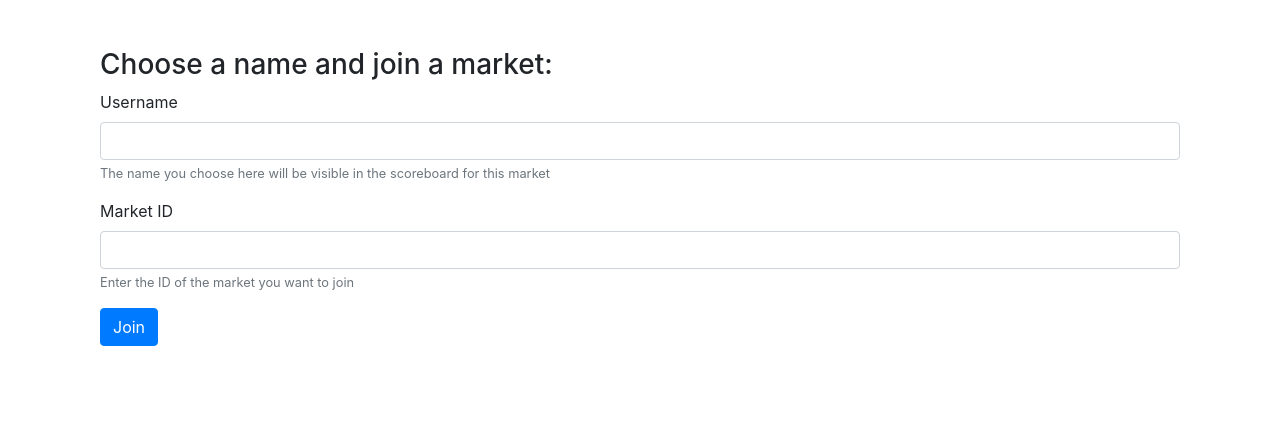
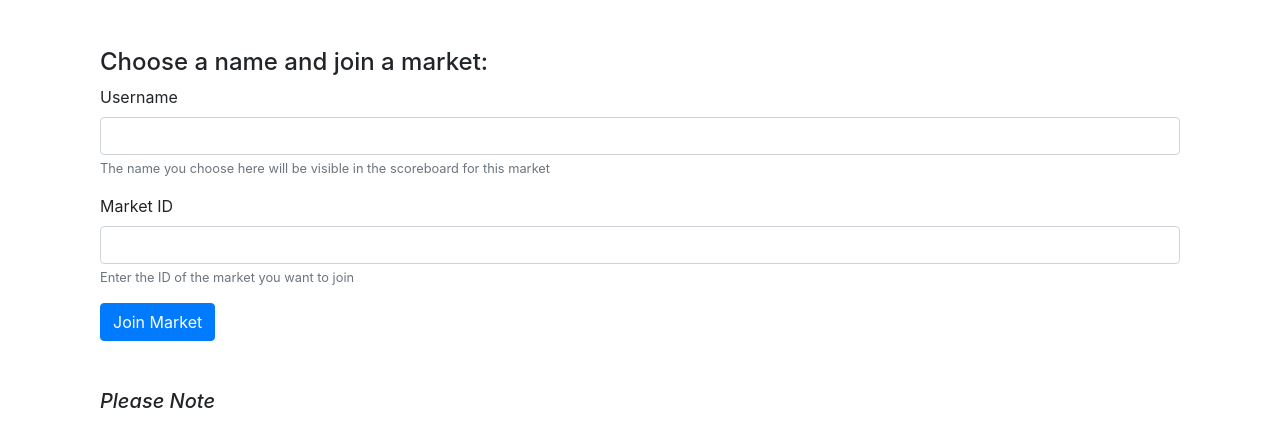
Before and after one commit to mschulzer/markedsspil, a Django app: page /join/ in a window 1280 px wide. Shown: the part 56-503 px from the top of the page. Run offline with Django 3.2, Linux system fonts and the light colour scheme; parts of the project's set-up code (start-up, migrations or seed data) failed here and were passed over; some libraries are stand-ins or nearby versions.

Commit message:
improves ui of create-view, combines play & wait into one page. Updates tests. Fixes #20.

```diff
--- a/market/forms.py
+++ b/market/forms.py
@@ -58,7 +58,7 @@ class TraderForm(forms.ModelForm):
             market = Market.objects.get(market_id = cleaned_market_id)
             if Trader.objects.filter(name=cleaned_name, market=market).exists():
                 raise forms.ValidationError(
-                    'There is already a trader with this name on the market. Please select another name')
+                    'There is already a trader with this name on the requested market. Please select another name')
         return cleaned_data
 
 
--- a/market/helpers.py
+++ b/market/helpers.py
@@ -26,7 +26,7 @@ def create_forced_trade(trader, round_num, is_new_trader):
     )
     return forced_trade
 
-def get_trades(market, round="all_rounds"):
+def filter_trades(market, round="all_rounds"):
     trades_by_market = Trade.objects.filter(trader__in=Trader.objects.filter(market=market))
     if round == "all_rounds":
         return trades_by_market
--- a/market/models.py
+++ b/market/models.py
@@ -73,3 +73,20 @@ class Trade(models.Model):
 
     def __str__(self):
         return f"{self.trader.name} ${self.unit_price} x {self.unit_amount} [{self.trader.market.market_id}][{self.round}]"
+
+"""
+class RoundStat(models.Model):
+    market = models.ForeignKey(Market, on_delete=models.CASCADE)
+    round = models.PositiveIntegerField()
+    avg_price = models.IntegerField(null=True, blank=True)
+    created_at = models.DateTimeField(auto_now_add=True, null=True)
+
+    class Meta:
+        constraints = [
+            models.UniqueConstraint(
+                fields=['market', 'round'], name='market_and_round_unique_together'),
+        ]
+
+    def __str__(self):
+        return f"{self.market.market_id}[{self.round}]"
+"""
--- a/market/templates/market/home.html
+++ b/market/templates/market/home.html
@@ -4,7 +4,8 @@
 {% block title %}Home{% endblock %}
 
 {% block content %}
-<br>
+
+<div class="container mt-5">
     <h2>Welcome to Market Simulator</h2>
         <br><br>
         <form action="{% url 'market:join' %}" method="GET">
@@ -15,4 +16,5 @@
             <input type="submit" value="Create Market" class="btn btn-secondary">
         </form>
     </form>
+</div>
 {% endblock %}
--- a/market/templates/market/join.html
+++ b/market/templates/market/join.html
@@ -6,15 +6,32 @@
 {% block content %}
 
 <div class="container mt-5" >
-	<h3>Choose a name and join a market:</h3>
+
+	<h4>Choose a name and join a market:</h4>
+
 	<form action="" method="post">{% csrf_token %}
 		{{ form|crispy }}
-		<input type="submit" value="Join" class="btn btn-primary">
+		<input type="submit" value="Join Market" class="btn btn-primary">
 	</form>
-	<br><br>
+
+	<br>
+	<br>
+
+	<h5><i>Please Note</i></h5>
 	{% if request.session.trader_id %}
-		<p>It looks like you already joined a market? <a href= "{% url 'market:play' %}">Go to your market</a></p>
-{% endif %}
+		<p>You've already joined the market
+			<b>{{ request.session.market_id }}</b>
+			with the username
+			<b>{{ request.session.username }}</b>.
+			If you use the above form, you will loose access to your data from this market... </p>
+
+		<p>Go to the market you've already joined?
+			<a href="{% url 'market:play' %}">
+				Join {{ request.session.market_id }}
+			</a>
+		</p>
+	{% endif %}
+
 </div>
 
 {% endblock %}
--- a/market/templates/market/play.html
+++ b/market/templates/market/play.html
@@ -4,7 +4,7 @@
 {% block title %}Trade{% endblock %}
 
 {% block content %}
-<div class="container mt-4">
+<div class="container mt-5">
 
 <div>
     <p>
--- a/market/urls.py
+++ b/market/urls.py
@@ -4,12 +4,12 @@ from . import views
 
 app_name = 'market'
 urlpatterns = [
+
     # Pages
     path('', views.home, name='home'),
     path('join/', views.join, name='join'),
     path('create/', views.create, name='create'),
     path('play/', views.play, name='play'),
-    path('wait/', views.wait, name='wait'),
     path('<market_id>/monitor/', views.monitor, name='monitor'),
 
     # APIs
--- a/market/views.py
+++ b/market/views.py
@@ -7,7 +7,7 @@ from random import randint
 from .models import Market, Trader, Trade
 from decimal import Decimal
 from .forms import MarketForm, TraderForm, TradeForm
-from .helpers import create_forced_trade, get_trades
+from .helpers import create_forced_trade, filter_trades
 
 @require_GET
 def home(request):
@@ -36,6 +36,8 @@ def join(request):
             new_trader.save()
 
             request.session['trader_id'] = new_trader.pk
+            request.session['username'] = form.cleaned_data['name']
+            request.session['market_id'] = form.cleaned_data['market_id']
 
             # if player joins a game in round n>0, create forced trades for round 0,1,..,n-1
             if market.round > 0:
@@ -68,7 +70,7 @@ def monitor(request, market_id):
         return render(request, 'market/monitor.html', context)
 
     if request.method == "POST":
-        real_trades = get_trades(market=market, round=market.round)
+        real_trades = filter_trades(market=market, round=market.round)
         for trade in real_trades:
             assert(trade.was_forced is False), "Forced trade in 'real trades'"
         assert(len(real_trades) > 0), "No trades in market this round. Can't calculate avg. price."
@@ -87,12 +89,13 @@ def monitor(request, market_id):
             trade.save()
 
         for trader in traders:
-            traders_number_of_real_trades_this_round = get_trades(market=market, round=market.round).filter(trader=trader).count()
+            traders_number_of_real_trades_this_round = filter_trades(market=market, round=market.round).filter(trader=trader).count()
             if traders_number_of_real_trades_this_round == 0:
                 create_forced_trade(trader=trader, round_num=market.round, is_new_trader=False)
 
-        all_trades_this_round = get_trades(market=market, round=market.round)
+        all_trades_this_round = filter_trades(market=market, round=market.round)
         assert(len(all_trades_this_round) == len(traders)), f"Number of trades in this round does not equal num traders ."
+
 
         market.round += 1
         market.save()
@@ -101,16 +104,14 @@ def monitor(request, market_id):
 
 
 def play(request):
+
     try:
         trader = Trader.objects.get(id=request.session['trader_id'])
     except:
         return redirect(reverse('market:join'))
     else:
         market = trader.market
-
-        # Check if trader by accident has already made a trade this round (he might have pressed 'go back-button' in browser after trading)
-        if Trade.objects.filter(trader=trader, round=market.round).exists():
-            return redirect(reverse('market:wait'))
+        context = {'market': trader.market, 'trader': trader}
 
         if request.method == 'POST':
             form = TradeForm(request.POST)
@@ -119,27 +120,23 @@ def play(request):
                 new_trade.trader = trader
                 new_trade.round = market.round
                 new_trade.save()
-                return redirect(reverse('market:wait'))
+                return redirect(reverse('market:play'))
 
         elif request.method == 'GET':
+            context = {'market': trader.market, 'trader': trader}
+            has_traded_this_round = Trade.objects.filter(trader=trader, round=market.round).exists()
+            if has_traded_this_round:
+                return render(request, 'market/wait.html', context )
             form = TradeForm()
 
-        return render(request, 'market/play.html', {'market':market, 'trader':trader, 'form':form})
-
-@require_GET
-def wait(request):
-    try:
-        trader = Trader.objects.get(id=request.session['trader_id'])
-    except:
-        return redirect(reverse('market:join'))
-    else:
-        return render(request, 'market/wait.html', {'market': trader.market, 'trader': trader})
+        context['form'] = form
+        return render(request, 'market/play.html', context)
 
 
 @require_GET
 def traders_this_round(request, market_id):
     market = get_object_or_404(Market, market_id=market_id)
-    traders = [trade.trader.name for trade in get_trades(market=market, round=market.round)]
+    traders = [trade.trader.name for trade in filter_trades(market=market, round=market.round)]
     data = {
         'traders':traders
     }
@@ -161,7 +158,7 @@ def trader_api(request, market_id):
         for trader in Trader.objects.filter(market=market)
     ]
 
-    num_ready_traders = get_trades(market=market, round=market.round).count()
+    num_ready_traders = filter_trades(market=market, round=market.round).count()
 
     data = {
         'traders': traders,
```
Also changed, not shown: easy.py (+25 -19 lines), market/templates/market/create.html (+8 -5 lines), market/tests/test_functional.py (+12 -2 lines), market/tests/test_helpers.py (+8 -11 lines), market/tests/test_views.py (+12 -44 lines). Lines whose indentation alone changed are shown as unchanged.
